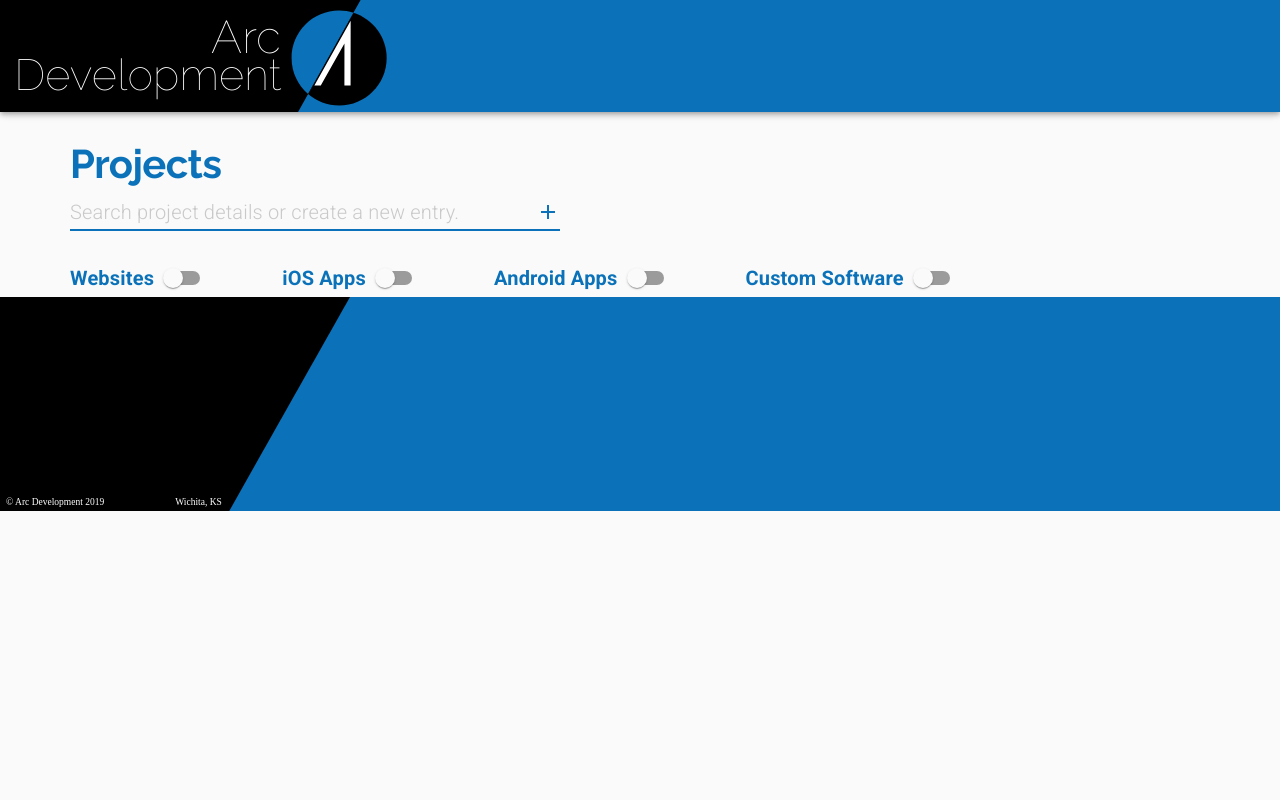
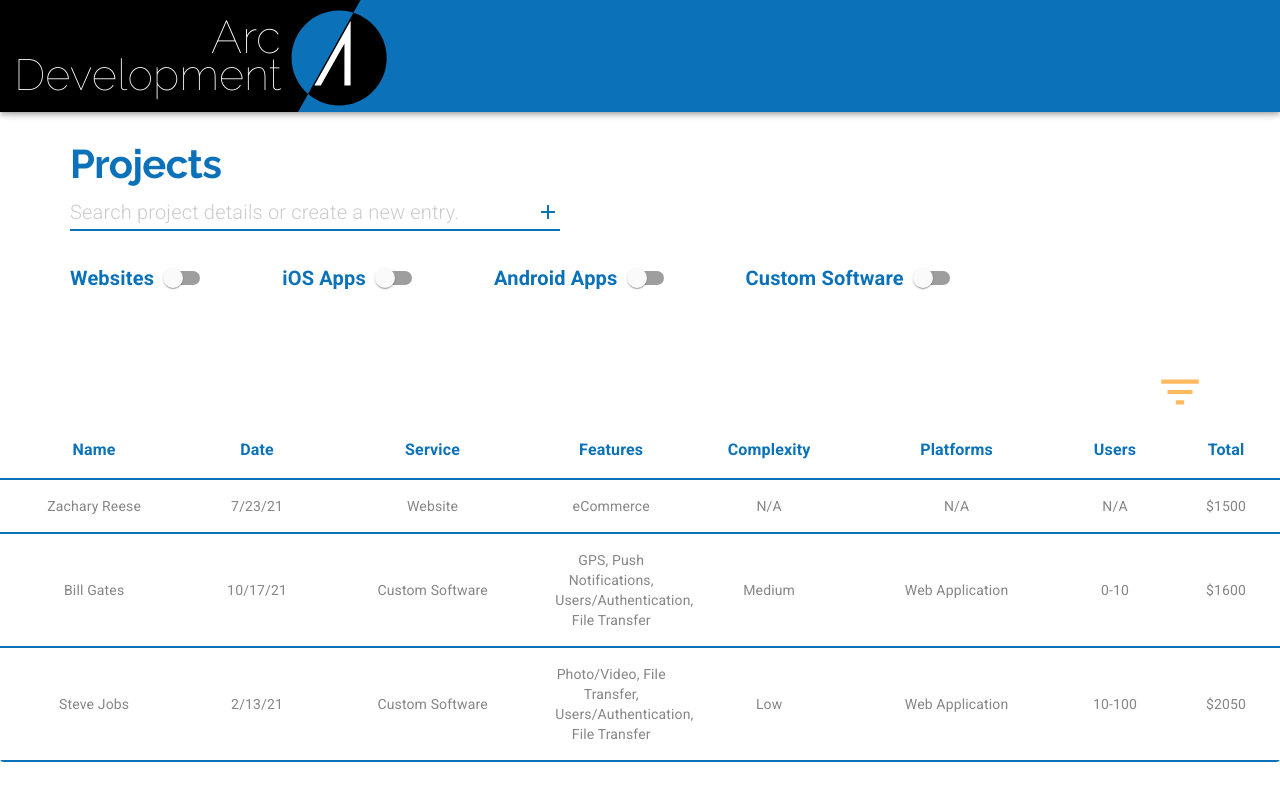
Before and after one commit to PupRiku/projectmanager_class, a Next.js app: page / in a window 1280 px wide. Shown: the top 800 px of the page. Built offline with nearby package versions, Linux system fonts and the light colour scheme.

Commit message:
Add data table

```diff
--- a/pages/_document.js
+++ b/pages/_document.js
@@ -15,7 +15,7 @@
             href="https://fonts.googleapis.com/css?family=Raleway:100,400,400i,700|Roboto:300,400,500,700&display=swap"
           />
         </Head>
-        <body>
+        <body style={{ backgroundColor: "#fff" }}>
           <Main />
           <NextScript />
         </body>
--- a/pages/index.js
+++ b/pages/index.js
@@ -8,12 +8,65 @@
 import Switch from "@material-ui/core/Switch";
 import FormGroup from "@material-ui/core/FormGroup";
 import FormControlLabel from "@material-ui/core/FormControlLabel";
+import Table from "@material-ui/core/Table";
+import TableBody from "@material-ui/core/TableBody";
+import TableCell from "@material-ui/core/TableCell";
+import TableContainer from "@material-ui/core/TableContainer";
+import TableHead from "@material-ui/core/TableHead";
+import TableRow from "@material-ui/core/TableRow";
+import Paper from "@material-ui/core/Paper";
+import FilterListIcon from "@material-ui/icons/FilterList";
 
 const useStyles = makeStyles(theme => ({}));
+
+function createData(
+  name,
+  date,
+  service,
+  features,
+  complexity,
+  platforms,
+  users,
+  total
+) {
+  return { name, date, service, features, complexity, platforms, users, total };
+}
 
 export default function ProjectManager() {
   const classes = useStyles();
   const theme = useTheme();
+  const [rows, setRows] = useState([
+    createData(
+      "Zachary Reese",
+      "7/23/21",
+      "Website",
+      "eCommerce",
+      "N/A",
+      "N/A",
+      "N/A",
+      "$1500"
+    ),
+    createData(
+      "Bill Gates",
+      "10/17/21",
+      "Custom Software",
+      "GPS, Push Notifications, Users/Authentication, File Transfer",
+      "Medium",
+      "Web Application",
+      "0-10",
+      "$1600"
+    ),
+    createData(
+      "Steve Jobs",
+      "2/13/21",
+      "Custom Software",
+      "Photo/Video, File Transfer, Users/Authentication, File Transfer",
+      "Low",
+      "Web Application",
+      "10-100",
+      "$2050"
+    ),
+  ]);
 
   const [websiteChecked, setWebsiteChecked] = useState(false);
   const [iOSChecked, setiOSChecked] = useState(false);
@@ -31,7 +84,7 @@
           style={{ width: "35em", marginLeft: "5em" }}
           InputProps={{
             endAdornment: (
-              <InputAdornment position="end">
+              <InputAdornment position="end" style={{ fontSize: 30 }}>
                 <AddIcon color="primary" />
               </InputAdornment>
             ),
@@ -89,6 +142,50 @@
           />
         </FormGroup>
       </Grid>
+      <Grid
+        item
+        container
+        justifyContent="flex-end"
+        style={{ marginTop: "5em" }}
+      >
+        <Grid item style={{ marginRight: 75 }}>
+          <FilterListIcon color="secondary" style={{ fontSize: 50 }} />
+        </Grid>
+      </Grid>
+      <Grid item style={{ marginBottom: "15em" }}>
+        <TableContainer component={Paper} elevation={0}>
+          <Table>
+            <TableHead>
+              <TableRow>
+                <TableCell align="center">Name</TableCell>
+                <TableCell align="center">Date</TableCell>
+                <TableCell align="center">Service</TableCell>
+                <TableCell align="center">Features</TableCell>
+                <TableCell align="center">Complexity</TableCell>
+                <TableCell align="center">Platforms</TableCell>
+                <TableCell align="center">Users</TableCell>
+                <TableCell align="center">Total</TableCell>
+              </TableRow>
+            </TableHead>
+            <TableBody>
+              {rows.map((row, index) => (
+                <TableRow key={index}>
+                  <TableCell align="center">{row.name}</TableCell>
+                  <TableCell align="center">{row.date}</TableCell>
+                  <TableCell align="center">{row.service}</TableCell>
+                  <TableCell align="center" style={{ maxWidth: "5em" }}>
+                    {row.features}
+                  </TableCell>
+                  <TableCell align="center">{row.complexity}</TableCell>
+                  <TableCell align="center">{row.platforms}</TableCell>
+                  <TableCell align="center">{row.users}</TableCell>
+                  <TableCell align="center">{row.total}</TableCell>
+                </TableRow>
+              ))}
+            </TableBody>
+          </Table>
+        </TableContainer>
+      </Grid>
     </Grid>
   );
 }
--- a/src/ui/theme.js
+++ b/src/ui/theme.js
@@ -85,6 +85,20 @@
     },
   },
   overrides: {
+    MuiTableCell: {
+      head: {
+        fontSize: "1rem",
+        fontWeight: 700,
+        color: arcBlue,
+        borderColor: arcBlue,
+        borderWidth: 2,
+      },
+      body: {
+        color: arcGrey,
+        borderColor: arcBlue,
+        borderWidth: 2,
+      },
+    },
     MuiFormControlLabel: {
       label: {
         color: arcBlue,
@@ -97,7 +111,6 @@
     MuiInputLabel: {
       root: {
         color: arcBlue,
-        fontSize: "1rem",
       },
     },
     MuiInput: {
```
